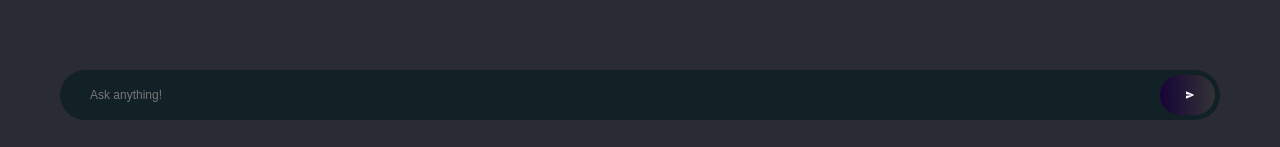
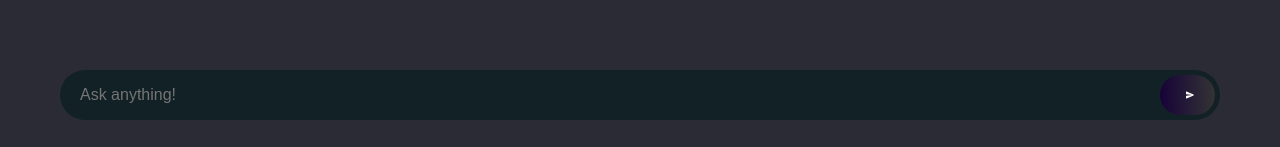
Before and after one commit to Dkp30/chatbotAI-ver1.0, a React (Vite) app in the folder client/: page / in a window 1280 px wide. Shown: the part 650-797 px from the top of the page. Built offline with nearby package versions, Linux system fonts and the light colour scheme.

Commit message:
url change

```diff
--- a/client/src/index.css
+++ b/client/src/index.css
@@ -33,7 +33,7 @@ footer {
   display: flex;
   justify-content: space-between;
   align-items: center;
-  padding: 14px 20px;
+  padding: 14px 10px;
   padding-right: 5px;
   gap: 10px;
   width: 100%;
@@ -44,7 +44,7 @@ footer {
 .composebar {
   padding: 0 10px;
   font-weight: 400;
-  font-size: 12px;
+  font-size: 16px;
   line-height: 30px;
   color: #ffffff;
   outline: 0;
```
